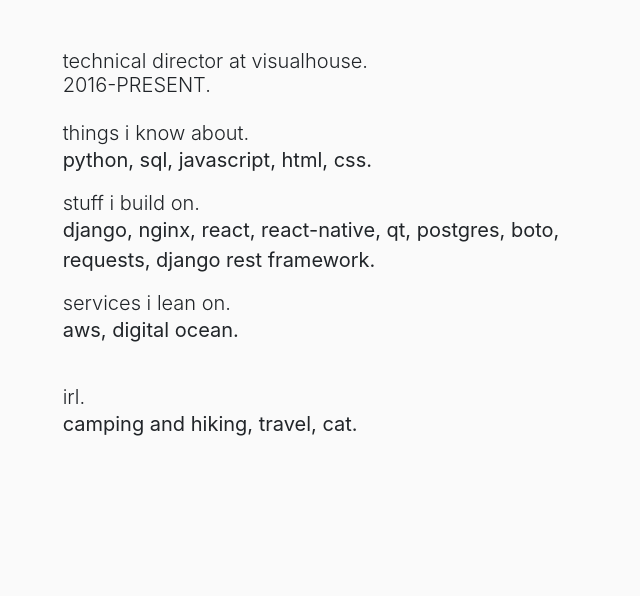
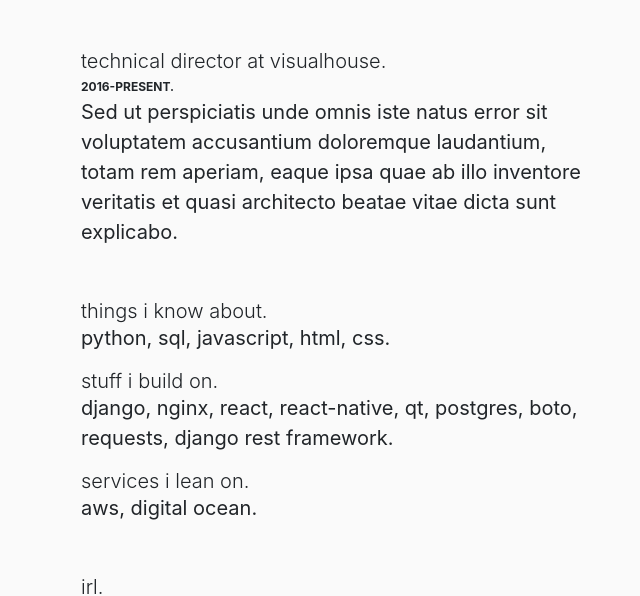
Before and after one commit to najar1412/flatlands, a Django app: page /about/ in a window 1280 px wide. Shown: the part 257-853 px from the top of the page, without its empty margins (579-1219 px from the left). Before the commit the page ends 693 px from the top, so only its background shows below. Run offline with Django 3.2, Linux system fonts and the light colour scheme; parts of the project's set-up code (start-up, migrations or seed data) failed here and were passed over; some libraries are stand-ins or nearby versions.

Commit message:
about page

```diff
--- a/flatlands/blog/static/blog/main.css
+++ b/flatlands/blog/static/blog/main.css
@@ -493,14 +493,14 @@ body {
     justify-self: center;
 }
 .about-padding{
-    display: flex; width: 820px;
+    display: flex; min-width: 50%;
+    margin: 10px;
 }
 @media(max-width:800px) {
     .about{
         flex-direction: column;
     }
     .about-padding {
-        width: 0px;
-        background-color: red;
+        min-width: 0px;
     }
 }
--- a/flatlands/blog/templates/blog/about.html
+++ b/flatlands/blog/templates/blog/about.html
@@ -68,10 +68,16 @@
                 <div class="about-padding"></div>
                 <div>
                         <p class="display-4" style="font-size: 20px;margin-bottom:0px;">
-                                technical director at visualhouse.<br>2016-PRESENT.
+                                technical director at visualhouse.
+                        </p>
+                        <span style="font-weight: bold;font-size: 12px;">2016-PRESENT.</span>
+                        <p style="font-size: 20px;margin-top:0px;padding-top:0px;border-top:0px;">
+                                Sed ut perspiciatis unde omnis iste natus error sit voluptatem accusantium doloremque
+                                laudantium, totam rem aperiam, eaque ipsa quae ab illo inventore veritatis et quasi
+                                architecto beatae vitae dicta sunt explicabo.
                         </p>
 
-                        <br>
+                        <p style="height: 20px;"></p>
 
                         <p class="display-4" style="font-size: 20px;margin-bottom:0px;">
                                 things i know about.
@@ -96,13 +102,19 @@
                                 aws, digital ocean.
                         </p>
 
-                        <br>
+                        <p style="height: 20px;"></p>
                         <p class="display-4" style="font-size: 20px;margin-bottom:0px;">
                                 irl.
                         </p>
-                        <p style="font-size: 20px;margin-top:0px;padding-top:0px;border-top:0px;">
-                                camping and hiking, travel, cat.
-                        </p>
+
+                        <div style="display:flex;">
+                                <img style="width: 120px; height: 120px;padding: 2px;"
+                                        src="{% static 'blog/img/hike_01.jpg' %}">
+                                <img style="width: 120px; height: 120px;padding: 2px;"
+                                        src="{% static 'blog/img/hike_02.jpg' %}">
+                                <img style="width: 120px; height: 120px;padding: 2px;"
+                                        src="{% static 'blog/img/hike_03.jpg' %}">
+                        </div>
                 </div>
 
 
```
